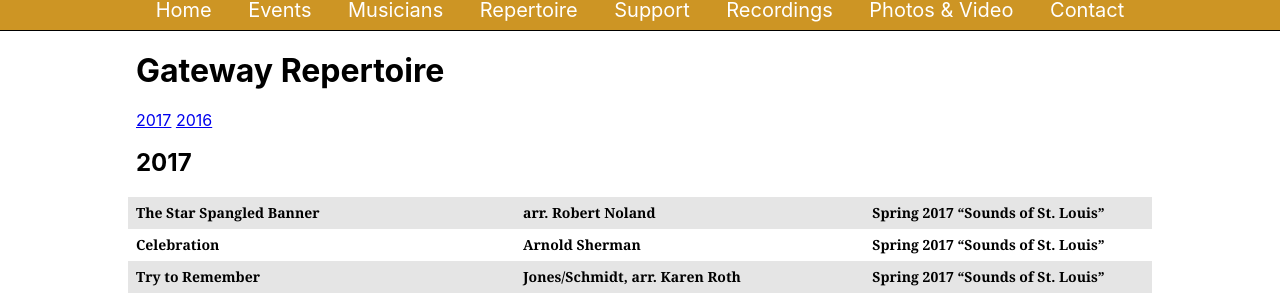
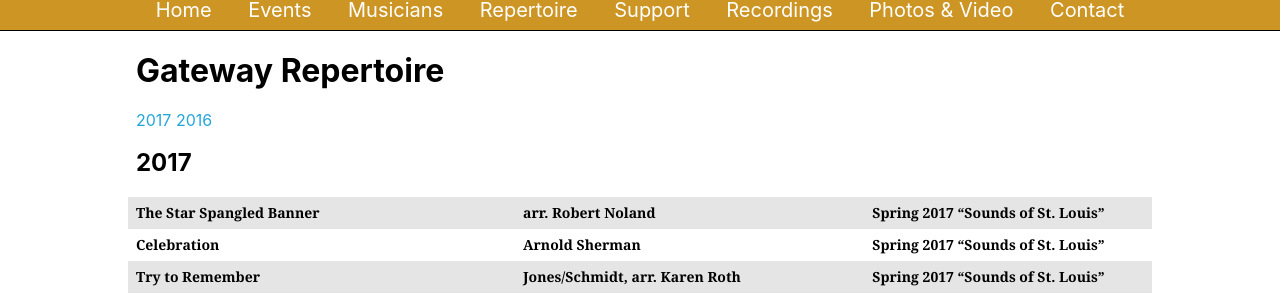
Before and after one commit to GatewayRingers/GatewayRingers.github.io, a Jekyll site: the page built from repertoire.html, in a window 1280 px wide. Shown: the part 227-528 px from the top of the page. Built offline with Jekyll 4.4.1, drawn with Linux system fonts in a browser that asks for light colours.

Commit message:
Create repertoire.html

```diff
--- a/repertoire.html
+++ b/repertoire.html
@@ -4,7 +4,7 @@ title: Gateway Repertoire
 <h1 class="ph2">Gateway Repertoire</h1>
 <p class="ph2">
 {% for year_repertoire in site.data.annual_repertoires %}
-  <a href="#{{ year_repertoire.year }}">{{ year_repertoire.year }}</a>
+  <a class="link blue dim" href="#{{ year_repertoire.year }}">{{ year_repertoire.year }}</a>
 {% endfor %}
 </p>
 {% for year_repertoire in site.data.annual_repertoires %}
```
